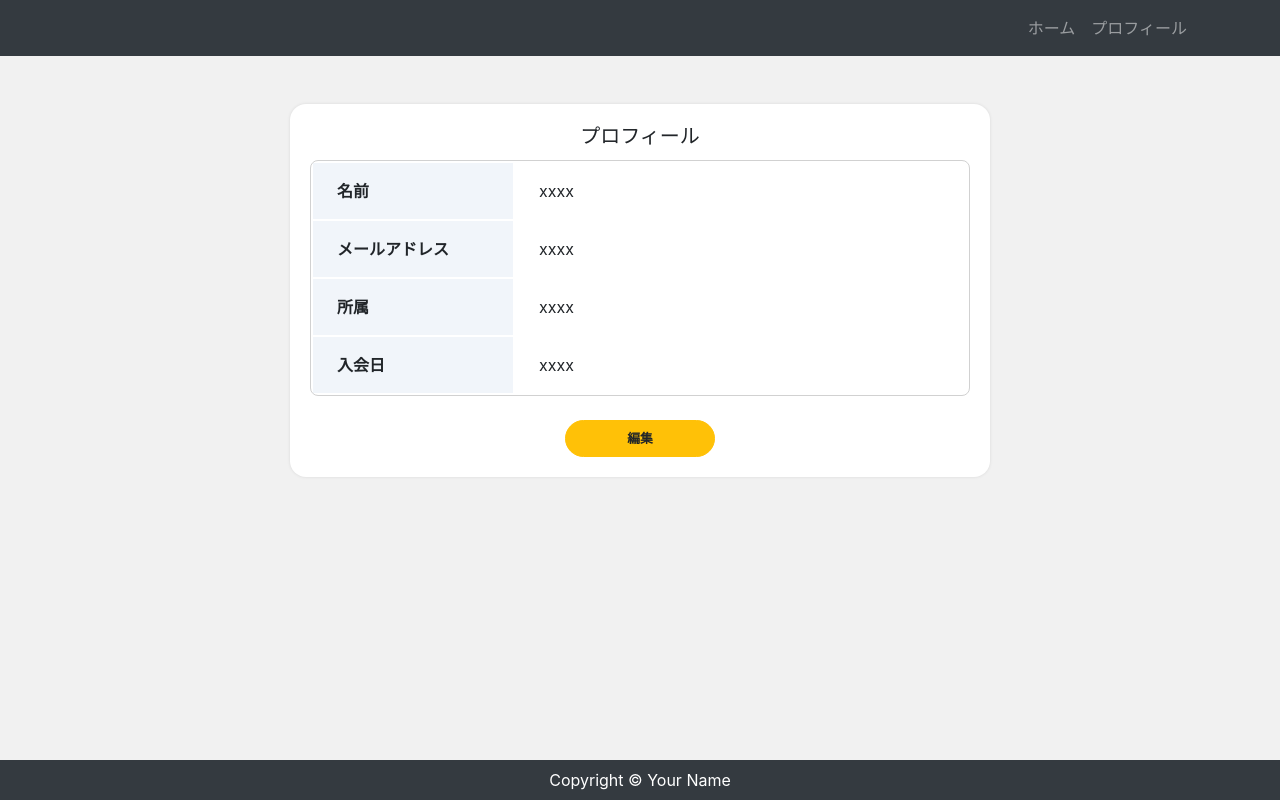
After one commit to KaiTakahashi120329/python_allauth, a Django app: template accounts/templates/accounts/profile.html in a window 1280 px wide. The commit adds this page. Run offline with Django 3.2, Linux system fonts and the light colour scheme; the template is opened without the code that fills it, so the values that code supplies are empty; parts of the project's set-up code (start-up, migrations or seed data) failed here and were passed over; some libraries are stand-ins or nearby versions.

Commit message:
templateの設定

```diff
--- /dev/null
+++ b/accounts/templates/accounts/profile.html
@@ -0,0 +1,34 @@
+{% extends 'app/base.html' %}
+
+{% block content %}
+
+<div class="card card-profile my-5 mx-auto">
+    <div class="card-body">
+        <h5 class="card-title text-center">プロフィール</h5>
+        <table class="profile_table mb-4">
+            <tbody>
+                <tr>
+                    <th class="header">名前</th>
+                    <td class="data">xxxx</td>
+                </tr>
+                <tr>
+                    <th class="header">メールアドレス</th>
+                    <td class="data">xxxx</td>
+                </tr>
+                <tr>
+                    <th class="header">所属</th>
+                    <td class="data">xxxx</td>
+                </tr>
+                <tr>
+                    <th class="header">入会日</th>
+                    <td class="data">xxxx</td>
+                </tr>
+            </tbody>
+        </table>
+        <div class="button mx-auto">
+            <a href="" class="btn btn-lg btn-warning btn-block">編集</a>
+        </div>
+    </div>
+</div>
+
+{% endblock content %}
--- a/app/templates/app/base.html
+++ b/app/templates/app/base.html
@@ -6,7 +6,7 @@
     <meta charset="UTF-8">
     <meta name="viewport" content="width=device-width, initial-scale=1.0">
     <link rel="stylesheet" href="https://stackpath.bootstrapcdn.com/bootstrap/4.5.0/css/bootstrap.min.css" integrity="sha384-9aIt2nRpC12Uk9gS9baDl411NQApFmC26EwAOH8WgZl5MYYxFfc+NcPb1dKGj7Sk" crossorigin="anonymous">
-    <link rel="stylesheet" href="{% static 'css/style.css' %}" integrity="sha384-9aIt2nRpC12Uk9gS9baDl411NQApFmC26EwAOH8WgZl5MYYxFfc+NcPb1dKGj7Sk" crossorigin="anonymous">
+    <link rel="stylesheet" href="{% static 'css/style.css' %}">
     <title>認証</title>
 </head>
 <body>
@@ -15,6 +15,9 @@
             <ul class="navbar-nav ml-auto">
                 <li class="nav-item">
                     <a href="/" class="nav-link">ホーム</a>
+                </li>
+                 <li class="nav-item">
+                    <a href="{% url 'profile' %}" class="nav-link">プロフィール</a>
                 </li>
             </ul>
         </div>
```
